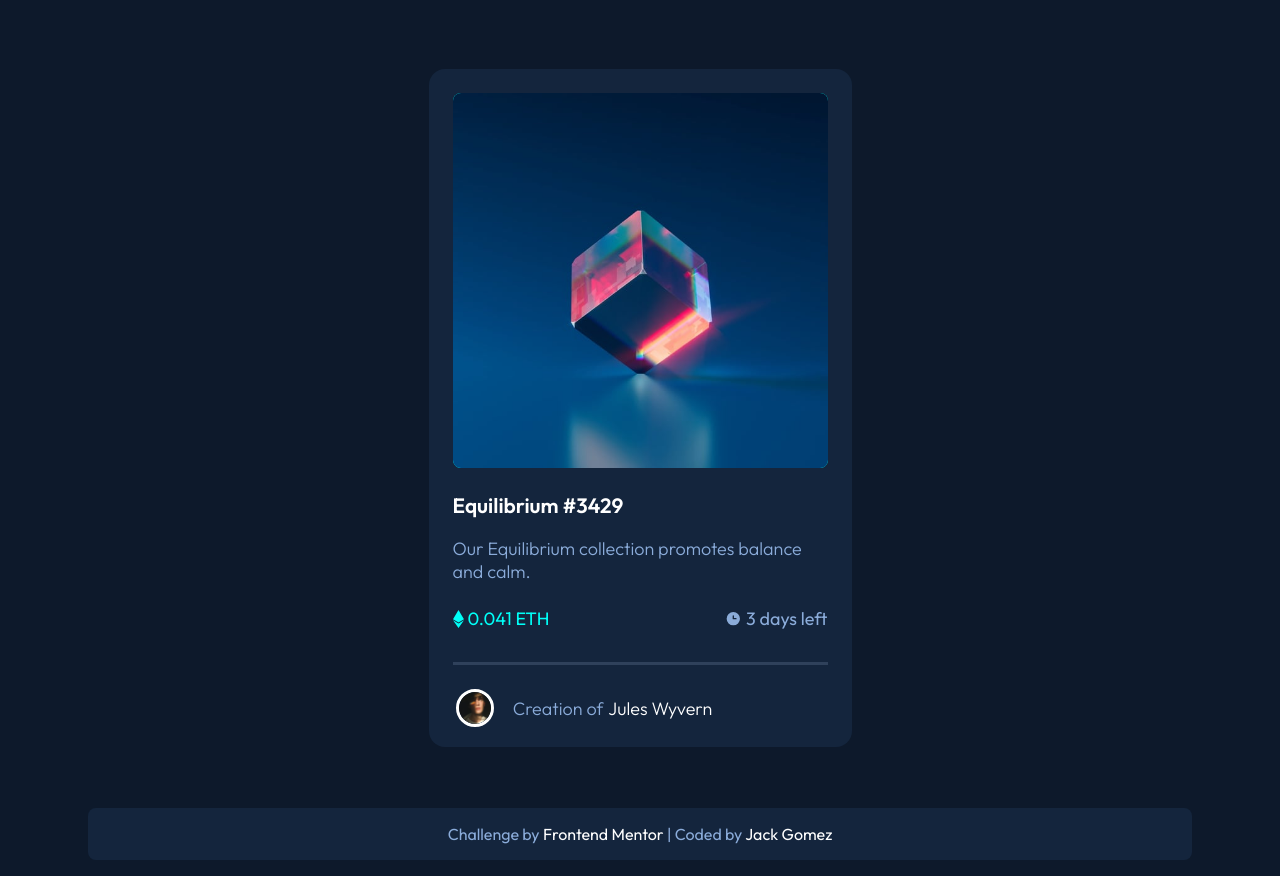
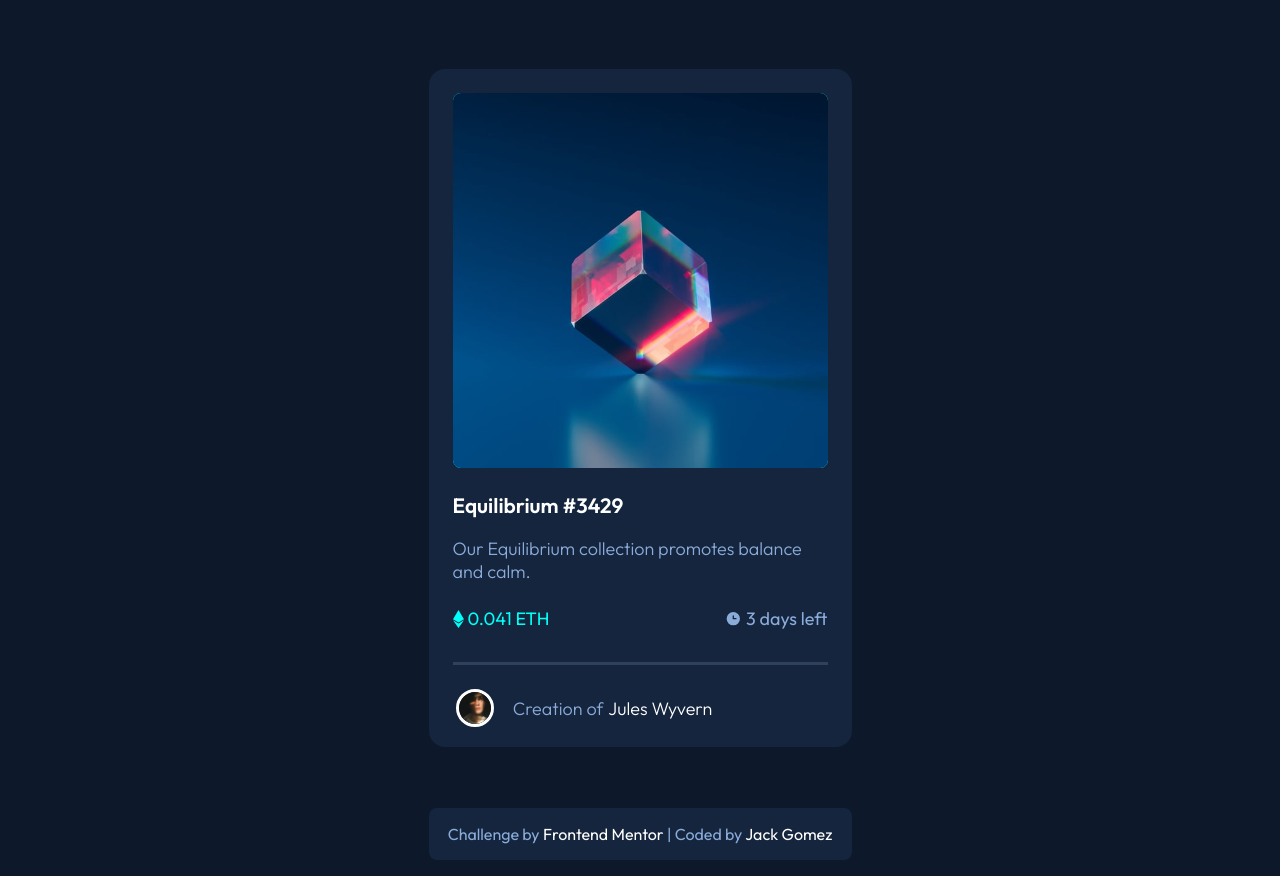
Before and after one commit to Jackgomez/NFT-Preview-Card, a plain HTML site: page index.html in a window 1280 px wide. Drawn offline with Linux system fonts and the light colour scheme.

Commit message:
Update stylesheet.css

```diff
--- a/stylesheet.css
+++ b/stylesheet.css
@@ -131,10 +131,11 @@ footer {
     color: hsl(215, 51%, 70%);
     padding: 1rem 0.5rem;
     text-align: center;
-    margin: 0 10vh;
+    margin: 0 auto;
     margin-bottom: 1rem;
     border-radius: 0.5rem;
     font-family: 'Outfit', sans-serif;
+    width: 407px;
 }
 a {
     color: white;
```
